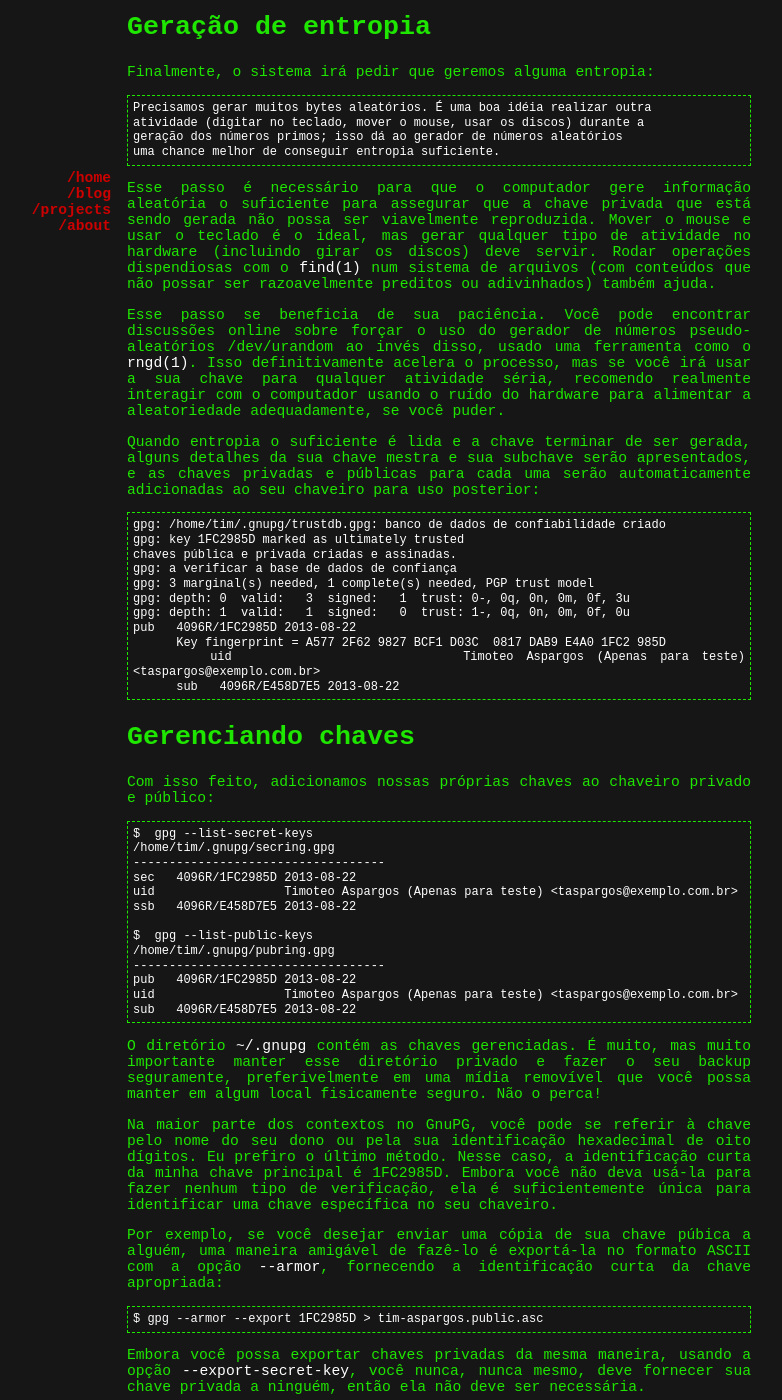
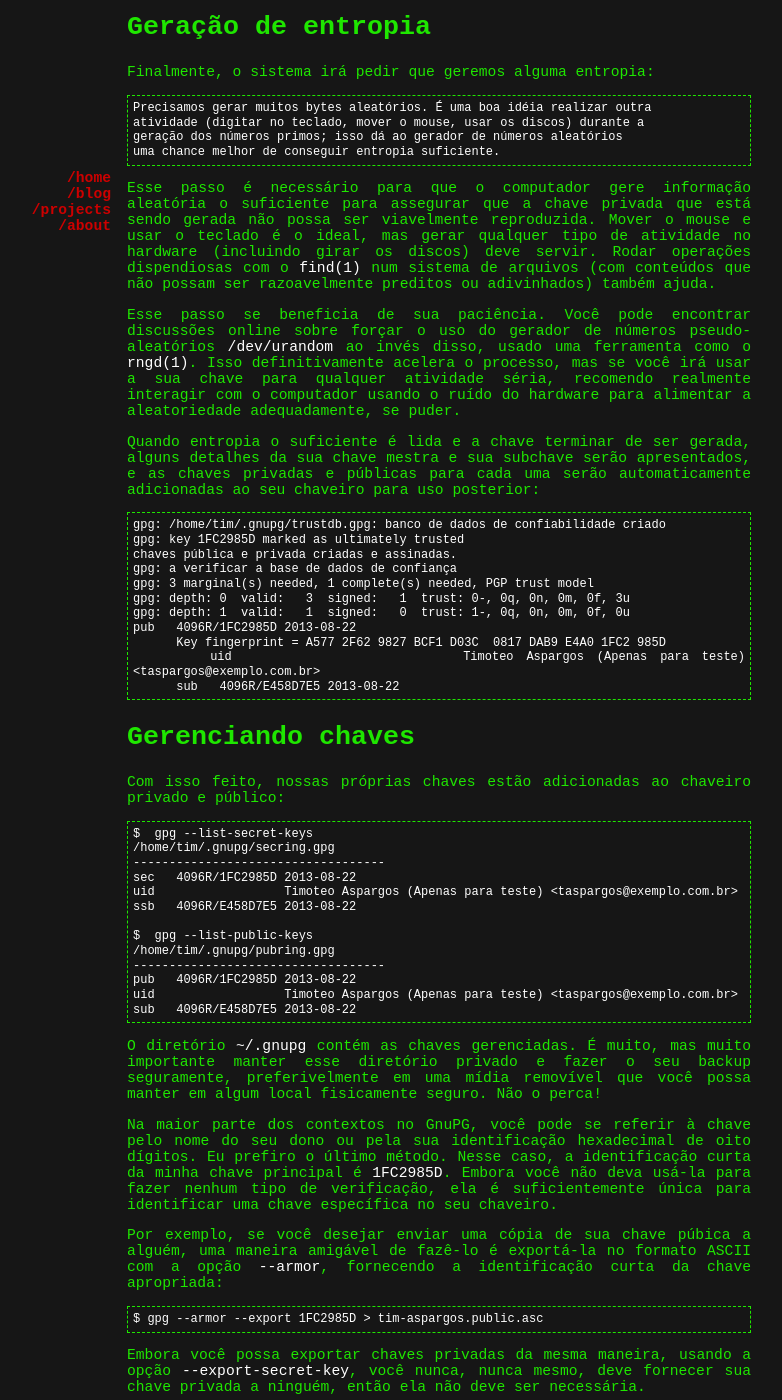
Before and after one commit to rberaldo/cabaladada, a Jekyll site: the page built from _posts/2013-09-20-linux_cripto_gnupg_intro.markdown, in a window 1280 px wide and 1400 px high, scrolled down 2542 px. Shown: the whole window, without its empty margins (273-1055 px from the left). Built offline with Jekyll 4.4.1, drawn with Linux system fonts in a browser that asks for light colours; Markdown is read by kramdown in place of the engine named in the settings; comment, search, counter and statistics services are not loaded; some of the changed text lies outside the part shown.

Commit message:
Linux Crypto: GnuPG Keys reviewed

```diff
--- a/_posts/2013-09-20-linux_cripto_gnupg_intro.markdown
+++ b/_posts/2013-09-20-linux_cripto_gnupg_intro.markdown
@@ -95,7 +94,7 @@
     What keysize do you want? (2048) 4096
     O tamanho de chave pedido é 4096 bits
 
-A data de validade cabe a você: se você está apenas brincando com o GnuPG no
+A data de expiração cabe a você: se está apenas brincando com o GnuPG no
 momento, sinta-se livre para configurar uma validade curta. No entanto, se você
 pretende usar o GnuPG por bastante tempo e está certo de que pode manter sua
 chave indefinidamente segura, sinta-se à vontade para configurá-la para nunca
@@ -155,15 +154,15 @@
 ser viavelmente reproduzida. Mover o mouse e usar o teclado é o ideal, mas
 gerar qualquer tipo de atividade no hardware (incluindo girar os discos) deve
 servir. Rodar operações dispendiosas com o `find(1)` num sistema de arquivos
-(com conteúdos que não possar ser razoavelmente preditos ou adivinhados) também
+(com conteúdos que não possam ser razoavelmente preditos ou adivinhados) também
 ajuda.
 
 Esse passo se beneficia de sua paciência. Você pode encontrar discussões online
-sobre forçar o uso do gerador de números pseudo-aleatórios /dev/urandom ao
+sobre forçar o uso do gerador de números pseudo-aleatórios `/dev/urandom` ao
 invés disso, usado uma ferramenta como o `rngd(1)`. Isso definitivamente
 acelera o processo, mas se você irá usar a sua chave para qualquer atividade
 séria, recomendo realmente interagir com o computador usando o ruído do
-hardware para alimentar a aleatoriedade adequadamente, se você puder.
+hardware para alimentar a aleatoriedade adequadamente, se puder.
 
 Quando entropia o suficiente é lida e a chave terminar de ser gerada, alguns
 detalhes da sua chave mestra e sua subchave serão apresentados, e as chaves
@@ -184,7 +183,7 @@
 
 ## Gerenciando chaves
 
-Com isso feito, adicionamos nossas próprias chaves ao chaveiro privado e
+Com isso feito, nossas próprias chaves estão adicionadas ao chaveiro privado e
 público:
 
     $  gpg --list-secret-keys
@@ -209,7 +208,7 @@
 Na maior parte dos contextos no GnuPG, você pode se referir à chave pelo nome
 do seu dono ou pela sua identificação hexadecimal de oito dígitos. Eu prefiro o
 último método. Nesse caso, a identificação curta da minha chave principal é
-1FC2985D. Embora você não deva usá-la para fazer nenhum tipo de verificação,
+`1FC2985D`. Embora você não deva usá-la para fazer nenhum tipo de verificação,
 ela é suficientemente única para identificar uma chave específica no seu
 chaveiro.
 
@@ -274,12 +273,12 @@
 opera por padrão com pares de chaves RSA.
 
 Para mais segurança, pode ser apropriado fisicamente mover a chave mestra do
-seu computador e usar uma segunda subchave gerada para assinar arquivos. Isso é
-desejável por lhe permite manter sua chave mestra segura em alguma mídia
-removível (preferivelmente com um backup) e não carregada no seu computador
-principal, caso você seja comprometido.
+seu computador para outro local e usar uma segunda subchave gerada para assinar
+arquivos. Isso é desejável pois lhe permite manter sua chave mestra segura em
+alguma mídia removível (preferivelmente com um backup) e não carregada no seu
+computador principal, caso você seja comprometido.
 
-Dessa maneira, você pode assinar e criptografar arquivos normalmente com sua
+Dessa maneira, é possível assinar e criptografar arquivos normalmente com sua
 subchave de assinatura e sua subchave de criptografia. Se essas chaves forem
 algum dia comprometidas, você pode simplesmente revogá-las e gerar novas com
 sua chave mestra, que não foi comprometida. Além disso, todos aqueles que já
```
Also changed, not shown: other parts of _posts/2013-09-20-linux_cripto_gnupg_intro.markdown (+11 -12 lines).
